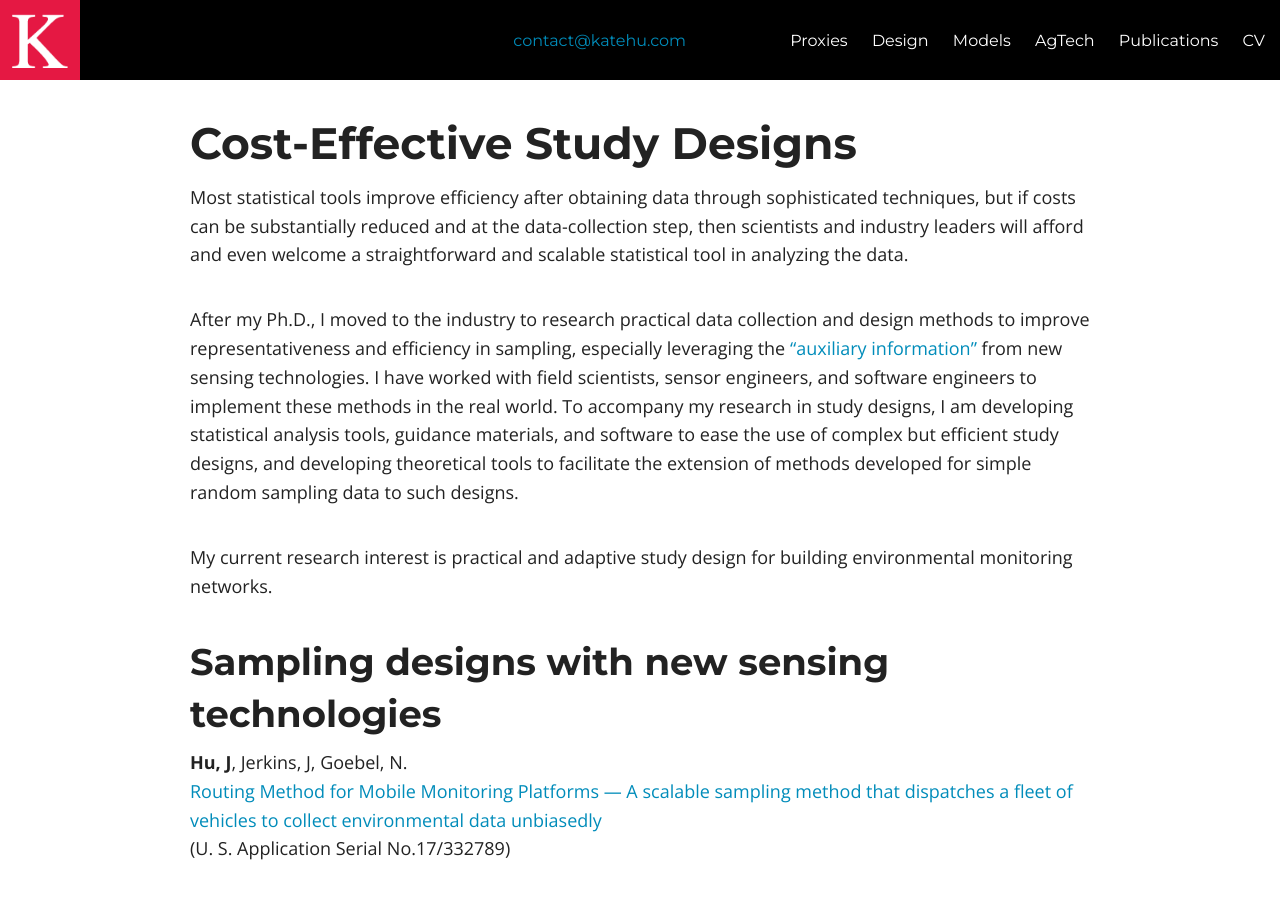
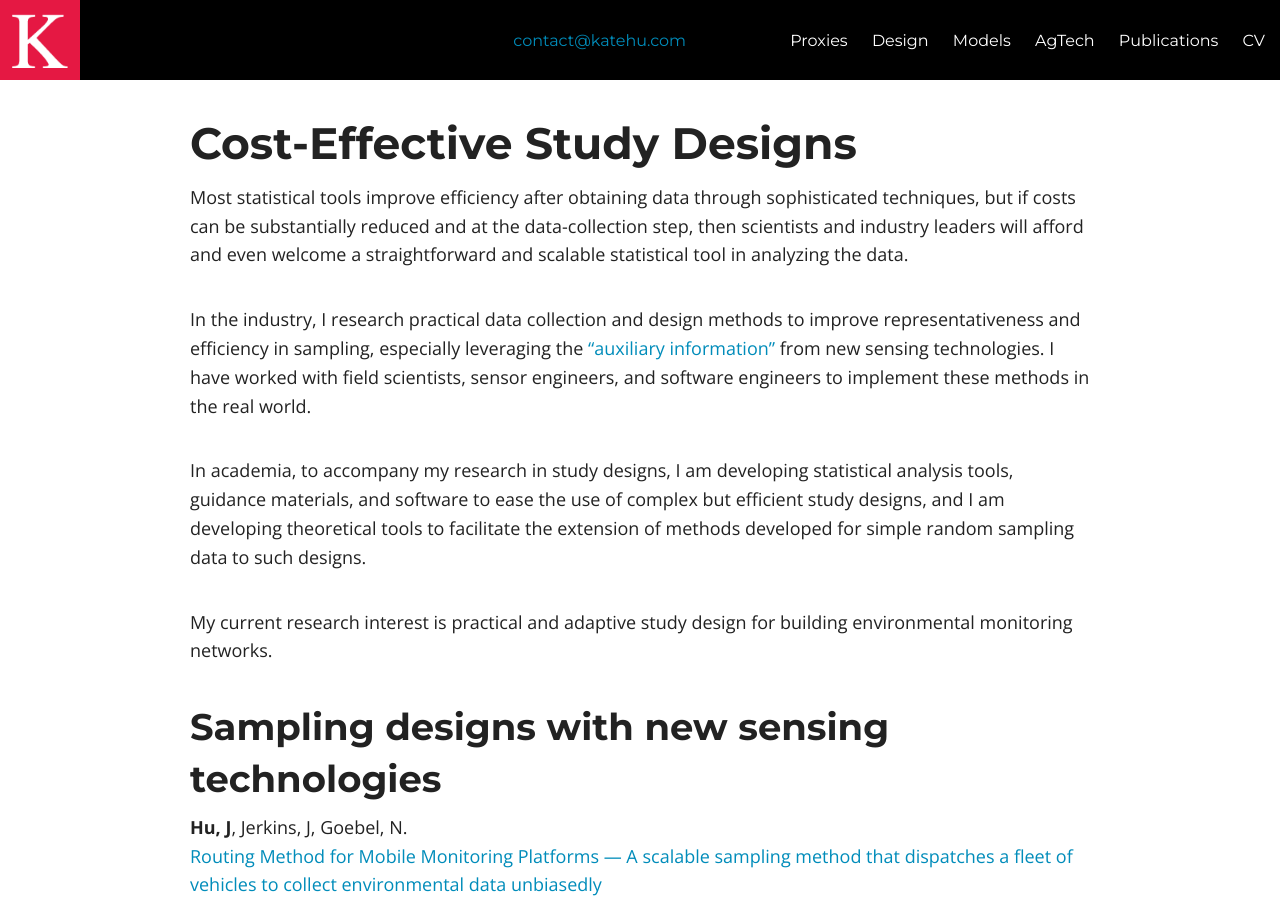
Before and after one commit to katehu/katehu.github.io, a Jekyll site: the page built from study-design.md, in a window 1280 px wide and 900 px high. Built offline with Jekyll 4.4.1, drawn with Linux system fonts in a browser that asks for light colours; nearby versions of some CDN libraries.

Commit message:
Update study-design.md

```diff
--- a/study-design.md
+++ b/study-design.md
@@ -9,9 +9,9 @@
 Most statistical tools improve efficiency after obtaining data through sophisticated techniques,
 but if  costs can be substantially reduced and  at the data-collection step, then scientists and industry leaders will afford and even welcome a straightforward and scalable statistical tool in analyzing the data.
 
+In the industry, I research practical data collection and design methods to improve representativeness and efficiency in sampling, especially leveraging the ["auxiliary information"](http://www.katehu.com/proxies/) from new sensing technologies. I have worked with field scientists, sensor engineers, and software engineers to implement these methods in the real world.
 
-
-After my Ph.D., I moved to the industry to research practical data collection and design methods to improve representativeness and efficiency in sampling, especially leveraging the ["auxiliary information"](http://www.katehu.com/proxies/) from new sensing technologies. I have worked with field scientists, sensor engineers, and software engineers to implement these methods in the real world. To accompany my research in study designs, I am  developing statistical analysis tools, guidance materials, and software to ease the use of complex but efficient study designs, and developing theoretical tools to facilitate the extension of methods developed for simple random sampling data to such designs.
+In academia, to accompany my research in study designs, I am  developing statistical analysis tools, guidance materials, and software to ease the use of complex but efficient study designs, and I am developing theoretical tools to facilitate the extension of methods developed for simple random sampling data to such designs.
 
 My current research interest is practical and adaptive study design for building environmental monitoring networks.
 
```
